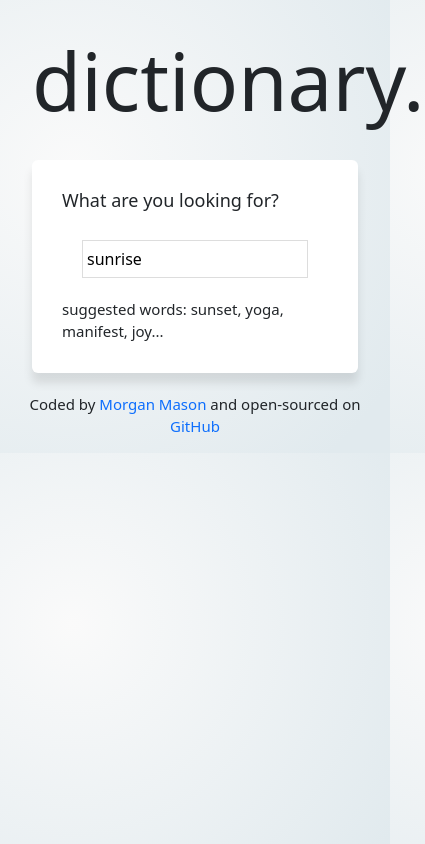
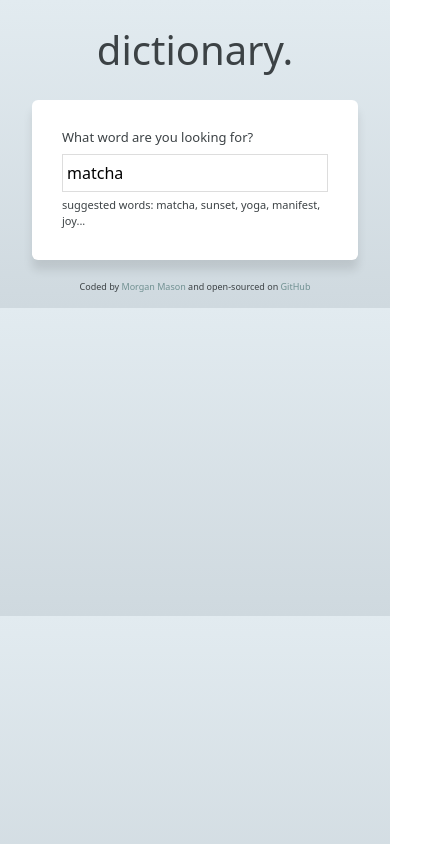
Before and after one commit to masonmol/Dictionary-app, a React (Create React App) app: page / in a window 390 px wide. Shown: the whole page, 425 px wide, since content can reach past the window. Built offline with nearby package versions, Linux system fonts and the light colour scheme; no server answers.

Commit message:
finalized CSS changes and added responsive media queries

```diff
--- a/src/App.css
+++ b/src/App.css
@@ -1,9 +1,5 @@
 body {
-  background: radial-gradient(
-    circle at 18.7% 37.8%,
-    rgb(250, 250, 250) 0%,
-    rgb(225, 234, 238) 90%
-  );
+  background: linear-gradient(to top, #cfd9df 0%, #e2ebf0 100%);
 }
 
 .App {
@@ -14,12 +10,25 @@ body {
 .App .App-header {
   font-size: 80px;
   margin: 20px;
+  color: #3c4245;
 }
 
 .footer {
   font-size: 15px;
   margin: 15px;
+  color: #3c4245;
 }
 .footer a {
   text-decoration: none;
+  color: #719192;
 }
+
+@media (max-width: 900px) {
+  .App .App-header {
+    font-size: 40px;
+  }
+
+  .footer {
+    font-size: 9px;
+  }
+}
--- a/src/App.js
+++ b/src/App.js
@@ -7,7 +7,7 @@ export default function App() {
       <div className="container">
         <header className="App-header text-center">dictionary.</header>
         <main>
-          <Search defaultKeyword="sunrise" />
+          <Search defaultKeyword="matcha" />
         </main>
         <footer className="footer text-center">
           Coded by{" "}
--- a/src/Meaning.css
+++ b/src/Meaning.css
@@ -1,3 +1,7 @@
+.Meaning {
+  color: #3c4245;
+}
+
 .Meaning h3 {
   font-size: 28px;
   line-height: 1.5;
@@ -10,3 +14,14 @@
   opacity: 0.7;
   margin-top: 2px;
 }
+
+@media (max-width: 900px) {
+  .Meaning .definition {
+    font-size: 13px;
+  }
+
+  .Meaning .example {
+    font-size: 10px;
+    margin-top: 10px;
+  }
+}
--- a/src/Phonetic.css
+++ b/src/Phonetic.css
@@ -1,6 +1,11 @@
+.Phonetic {
+  color: #3c4245;
+}
+
 .Phonetic .icon {
   font-size: 20px;
   margin: 6px;
+  color: #719192;
 }
 
 .Phonetic .icon:hover {
--- a/src/Results.css
+++ b/src/Results.css
@@ -2,4 +2,5 @@
   font-size: 36px;
   font-weight: bold;
   line-height: 1.5;
+  color: #3c4245;
 }
--- a/src/Search.css
+++ b/src/Search.css
@@ -8,6 +8,7 @@
 
 .Search h1 {
   font-size: 18px;
+  color: #3c4245;
 }
 
 .Search input {
@@ -23,9 +24,25 @@
 
 .Search .hint {
   font-size: 15px;
+  color: #3c4245;
 }
 
 .Search :focus-visible {
   outline: none;
   background-color: rgba(39, 45, 45, 0.02);
 }
+
+@media (max-width: 900px) {
+  .Search h1 {
+    font-size: 13px;
+  }
+
+  .Search .hint {
+    font-size: 11px;
+  }
+
+  .Search form {
+    padding: 0px;
+    margin-bottom: 5px;
+  }
+}
--- a/src/Search.js
+++ b/src/Search.js
@@ -47,7 +47,7 @@ export default function Search(props) {
     return (
       <div className="Search">
         <section>
-          <h1>What are you looking for?</h1>
+          <h1>What word are you looking for?</h1>
           <form onSubmit={handleSubmit}>
             <input
               type="search"
@@ -57,7 +57,7 @@ export default function Search(props) {
             />
           </form>
           <div className="hint">
-            suggested words: sunset, yoga, manifest, joy...
+            suggested words: matcha, sunset, yoga, manifest, joy...
           </div>
         </section>
         <Results results={results} />
--- a/src/Synonyms.css
+++ b/src/Synonyms.css
@@ -8,6 +8,6 @@
   display: inline-block;
   padding: 5px;
   margin: 5px;
-  border: 1px solid black;
+  border: 1px solid #719192;
   border-radius: 5px;
 }
```
